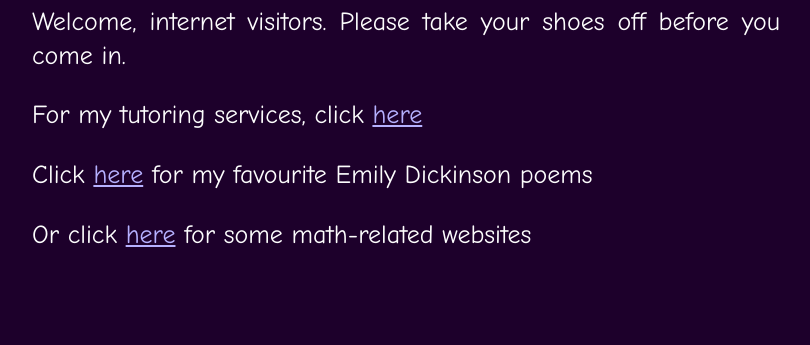
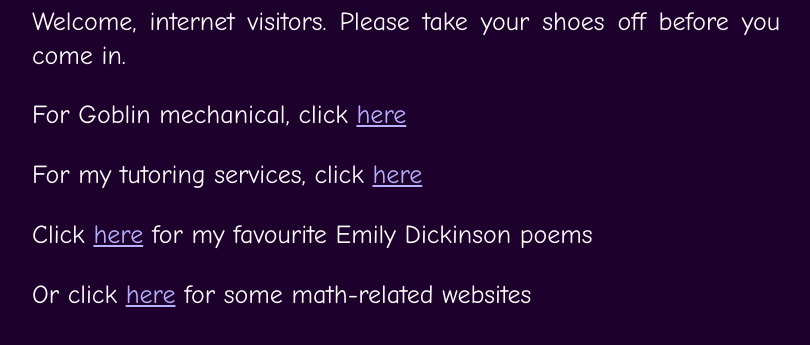
Before and after one commit to homologay/homologay.github.io, a plain HTML site: page index.html in a window 1280 px wide. Shown: the part 183-528 px from the top of the page, without its empty margins (234-1044 px from the left). Drawn offline with Linux system fonts and the light colour scheme.

Commit message:
forgot to add link

```diff
--- a/index.html
+++ b/index.html
@@ -13,6 +13,7 @@
       <h1 id="website">maxine's website</h1>
     </div>
     <p>Welcome, internet visitors. Please take your shoes off before you come in.</p>
+    <p>For Goblin mechanical, click <a href="mechanical/index.html">here</a></p>
     <p>For my tutoring services, click <a href="tutoring/home.html">here</a></p>
     <p>Click <a href="emily-dickinson-poems.html">here</a> for my favourite Emily Dickinson poems</p>
     <p>Or click <a href="mathdex.html">here</a> for some math-related websites</p>
```
